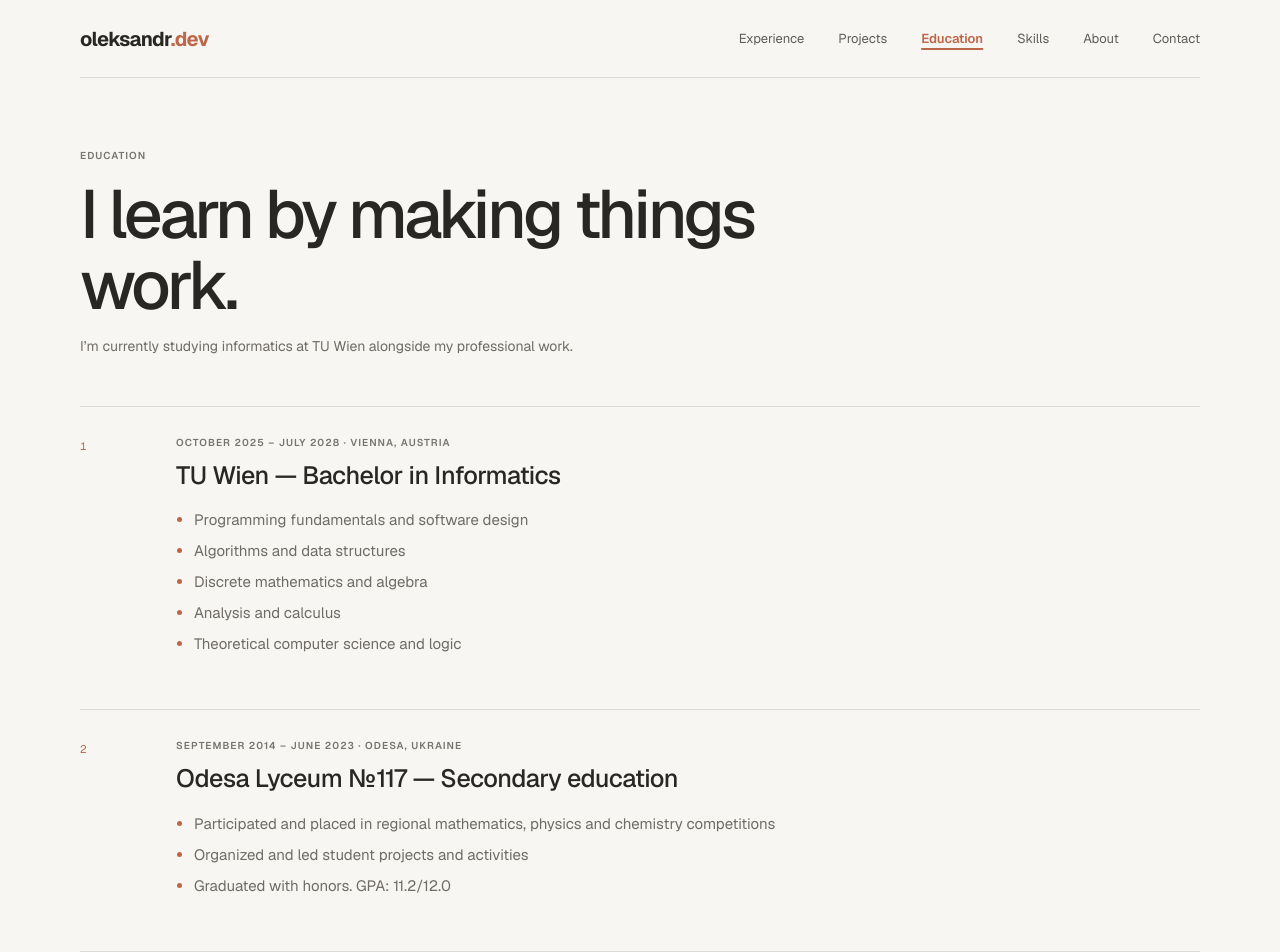
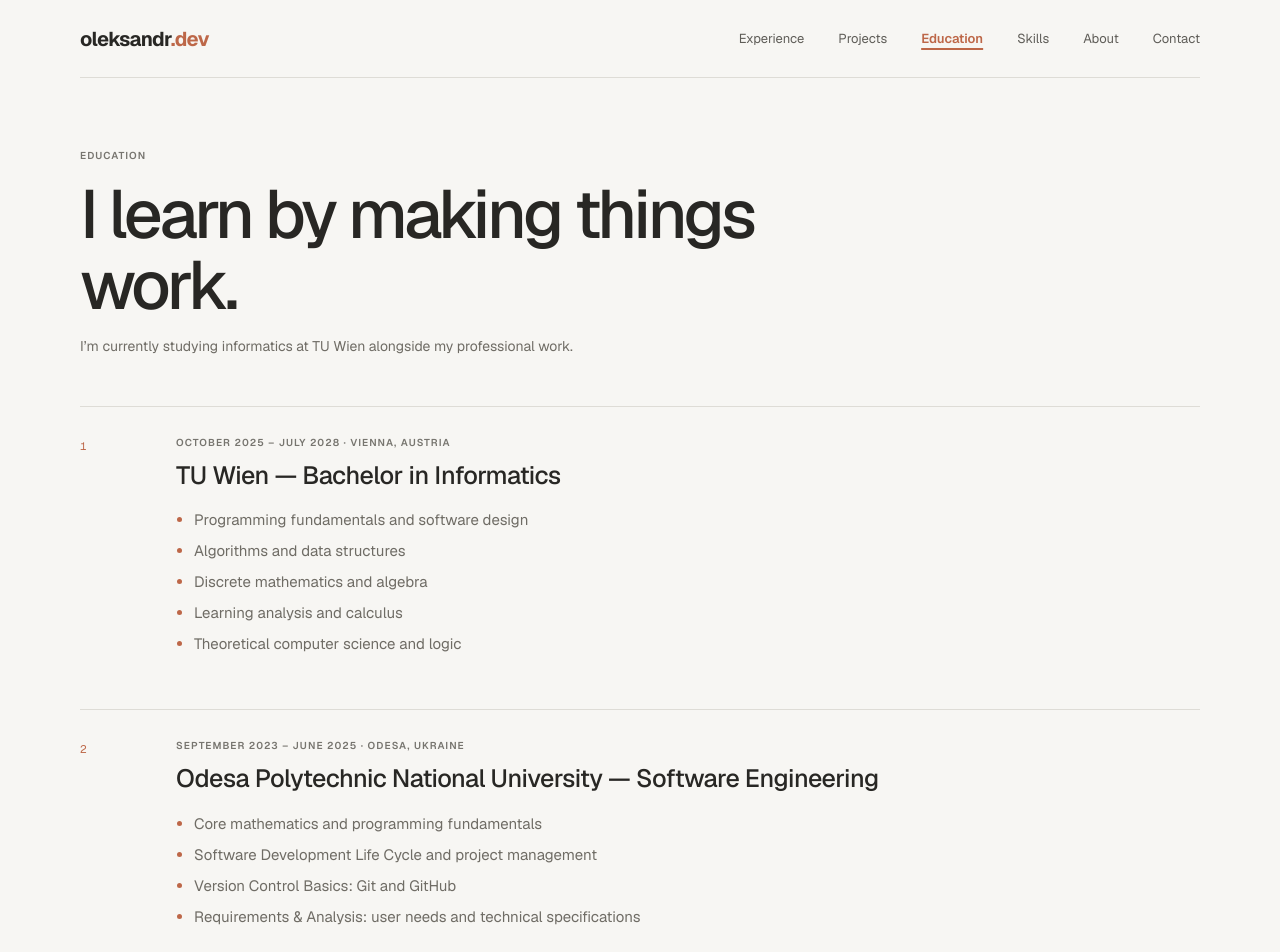
Before and after one commit to x-FrizBy-x/oleksandr_gordieiev, a Next.js app: page /education in a window 1280 px wide. Shown: the top 952 px of the page. Built offline with nearby package versions, Linux system fonts and the light colour scheme.

Commit message:
Changed the education page

```diff
--- a/app/education/page.tsx
+++ b/app/education/page.tsx
@@ -19,16 +19,26 @@ const educationEntries: EducationEntry[] = [
     degree: "Bachelor in Informatics",
     period: "October 2025 – July 2028",
     location: "Vienna, Austria",
-    // TODO: verify these against the actual TU Wien curriculum.
     bullets: [
       "Programming fundamentals and software design",
       "Algorithms and data structures",
       "Discrete mathematics and algebra",
-      "Analysis and calculus",
+      "Learning analysis and calculus",
       "Theoretical computer science and logic",
     ],
   },
-  // TODO: fill in — template entry with placeholders; replace or delete before publishing.
+  {
+    institution: "Odesa Polytechnic National University",
+    degree: "Software Engineering",
+    period: "September 2023 – June 2025",
+    location: "Odesa, Ukraine",
+    bullets: [
+      "Core mathematics and programming fundamentals",
+      "Software Development Life Cycle and project management",
+      "Version Control Basics: Git and GitHub",
+      "Requirements & Analysis: user needs and technical specifications",
+    ],
+  },
   {
     institution: "Odesa Lyceum №117",
     degree: "Secondary education",
```
